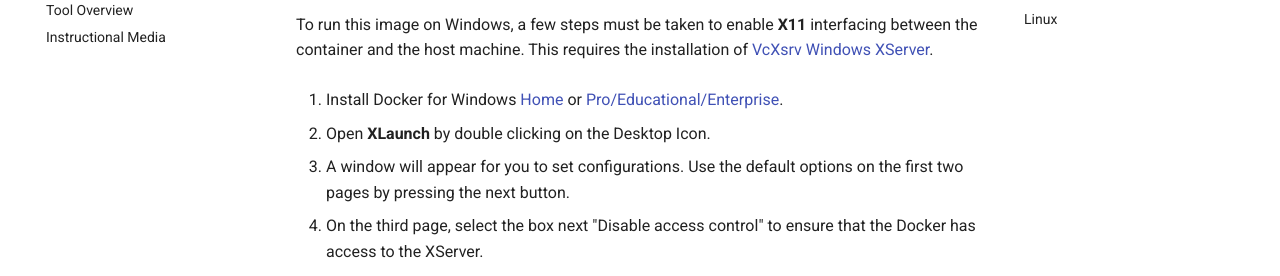
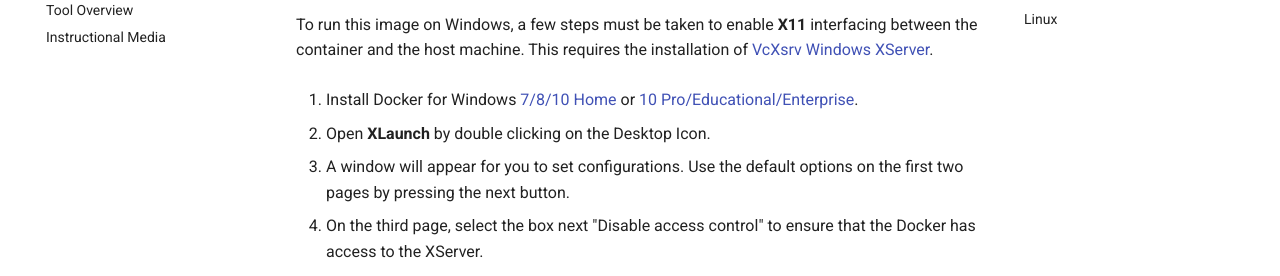
Before and after one commit to compbiocore/nmrdock, an MkDocs documentation site: the page built from docs/walkthroughs.md, in a window 1280 px wide and 900 px high, scrolled down 1048 px. Shown: the part 170-446 px from the top of the window. Built offline with MkDocs 1.6.1 and Material for MkDocs 9.7.7, drawn with Linux system fonts in a browser that asks for light colours; comment, search, counter and statistics services are not loaded.

Commit message:
Update walkthroughs.md

```diff
--- a/docs/walkthroughs.md
+++ b/docs/walkthroughs.md
@@ -44,7 +44,7 @@ exec $B
 
 To run this image on Windows, a few steps must be taken to enable **X11** interfacing between the container and the host machine. This requires the installation of [VcXsrv Windows XServer](https://sourceforge.net/projects/vcxsrv/).
 
-1. Install Docker for Windows [Home](https://docs.docker.com/toolbox/overview/) or [Pro/Educational/Enterprise](https://docs.docker.com/docker-for-windows/install/).
+1. Install Docker for Windows [7/8/10 Home](https://docs.docker.com/toolbox/overview/) or [10 Pro/Educational/Enterprise](https://docs.docker.com/docker-for-windows/install/).
 
 2. Open **XLaunch** by double clicking on the Desktop Icon.
 
```
